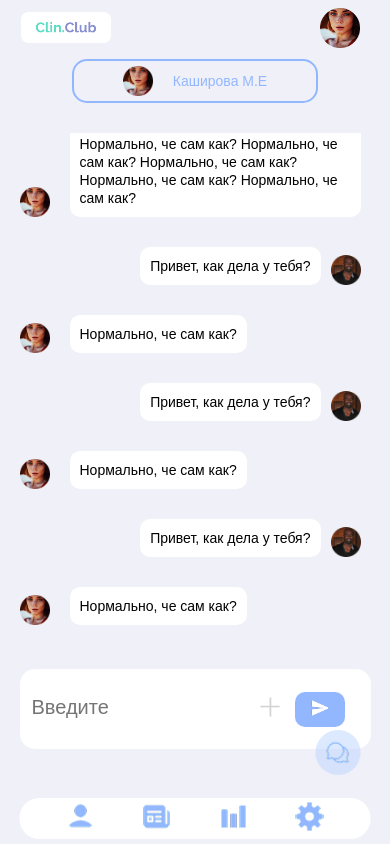
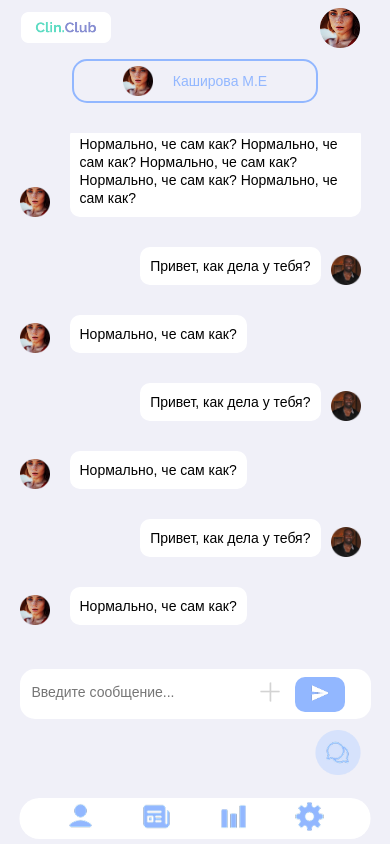
Before and after one commit to qqwerrtyz/clin-club, a Next.js app: page /portal/chat in a window 390 px wide. Built offline with nearby package versions, Linux system fonts and the light colour scheme.

Commit message:
Пофиксил поле ввода

```diff
--- a/src/app/portal/pageCss/page.media.css
+++ b/src/app/portal/pageCss/page.media.css
@@ -944,13 +944,19 @@
     }
 
     .footerChat {
-        max-height: 80px;
+        max-height: 60px;
+        height: 50px;
 
         padding: 10px;
     }
 
     .footerChatInputWrapper {
         width: 60%;
+    }
+
+    .footerChatTextarea {
+        max-height: 30px;
+        font-size: 14px;
     }
 
     .footerChatButtonsWrapper {
```
